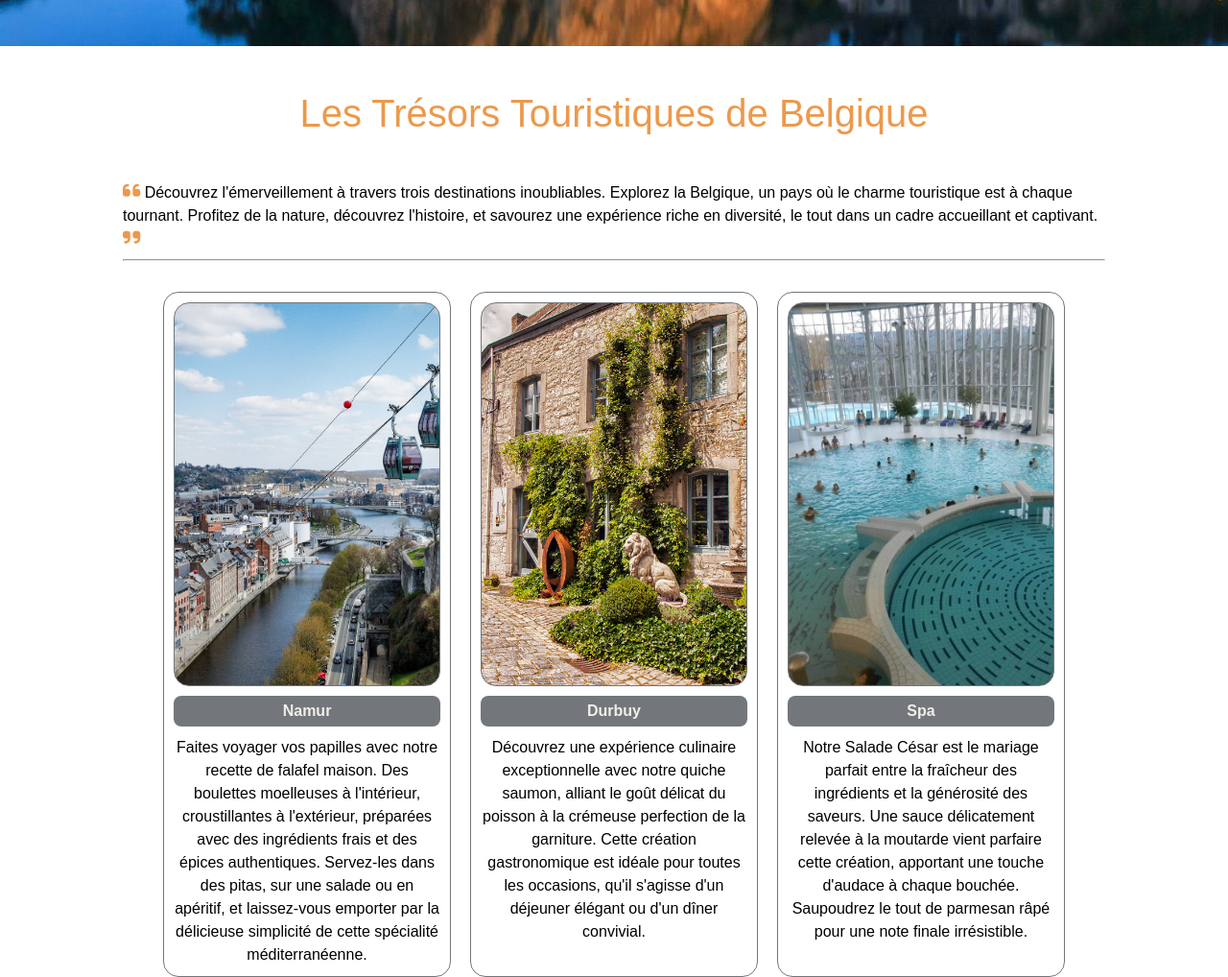
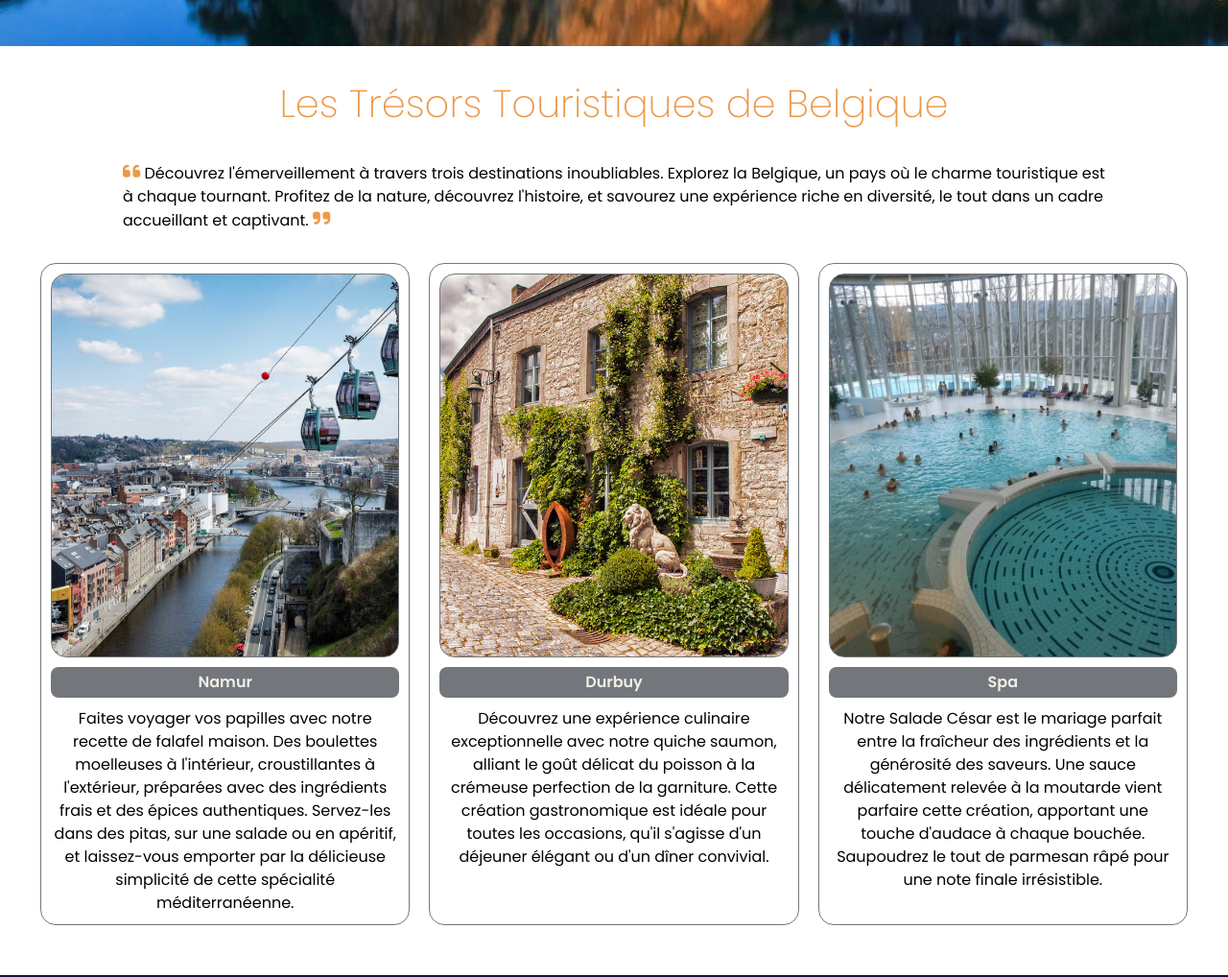
Before and after one commit to LejeuneA/site-touristique, a plain HTML site: page public/index.html in a window 1280 px wide. Shown: the part 682-1700 px from the top of the page at 96% size. Drawn offline with Linux system fonts and the light colour scheme.

Commit message:
Update index.html

```diff
--- a/public/index.html
+++ b/public/index.html
@@ -4,6 +4,13 @@
 <head>
     <meta charset="UTF-8">
     <meta name="viewport" content="width=device-width, initial-scale=1.0">
+
+    <!-- Google Fonts -->
+    <link rel="preconnect" href="https://fonts.googleapis.com">
+    <link rel="preconnect" href="https://fonts.gstatic.com" crossorigin>
+    <link
+        href="https://fonts.googleapis.com/css2?family=Poppins:ital,wght@0,100;0,200;0,300;0,400;0,500;0,600;0,700;0,800;0,900;1,100;1,200;1,300;1,400;1,500;1,600;1,700;1,800;1,900&display=swap"
+        rel="stylesheet">
 
     <!-- Styles -->
     <link rel="stylesheet" href="../assets/css/styles.css">
@@ -42,19 +49,20 @@
         </header>
         <!-- Header end -->
         <!-- Content -->
-        <div class="content-box">
+
 
         <div class="main-title">
             <h2>Les Trésors Touristiques de Belgique</h2>
         </div>
+        <div class="content-box">
             <blockquote><i class="fa-solid fa-quote-left"></i>
                 Découvrez l'émerveillement à travers trois destinations inoubliables. Explorez la Belgique, un pays où
                 le charme touristique est à chaque tournant. Profitez de la nature, découvrez l'histoire, et savourez
                 une expérience riche en diversité, le tout dans un cadre accueillant et captivant.
                 <i class="fa-solid fa-quote-right"></i>
             </blockquote>
-            <hr>
 
+        </div>
         <!-- Articles -->
 
         <section id="articles">
@@ -105,7 +113,6 @@
             </article>
             <!-- Spa end -->
         </section>
-        </div>
         <!-- Content end -->
 
     </main>
```
Lines whose indentation alone changed are shown as unchanged.
